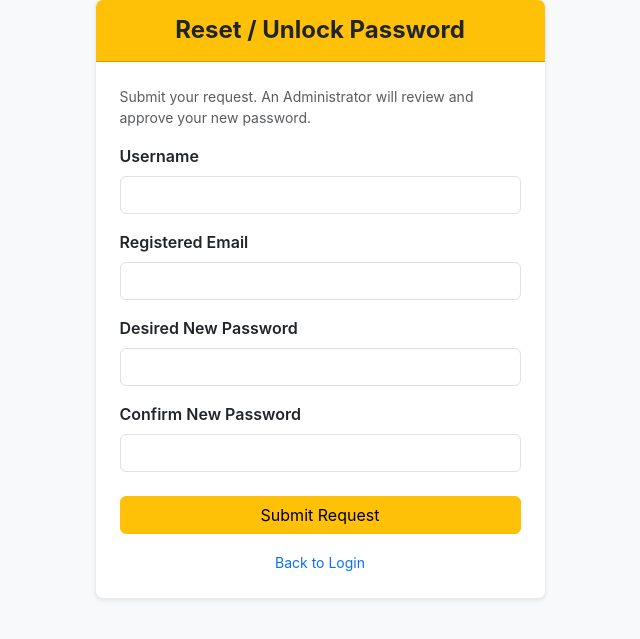
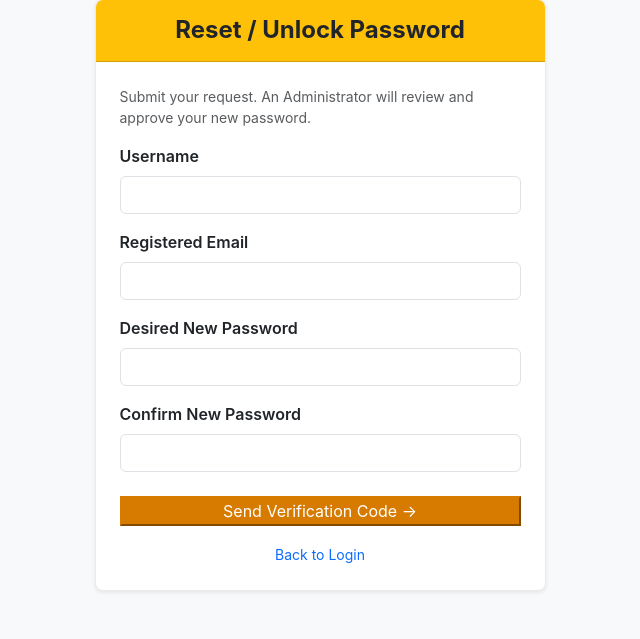
Before and after one commit to stephaniecana/Campus-hardware-inventory, a Flask app: page /reset-request in a window 1280 px wide. Shown: the part 105-744 px from the top of the page, without its empty margins (320-960 px from the left). Run offline with Flask 3, Linux system fonts and the light colour scheme; some libraries are stand-ins or nearby versions.

Commit message:
update otp

```diff
--- a/templates/reset.html
+++ b/templates/reset.html
@@ -28,7 +28,7 @@
                         <input type="password" name="confirm_password" class="form-control" required>
                     </div>
                     <div class="d-grid mt-4">
-                        <button type="submit" class="btn btn-warning">Submit Request</button>
+                        <button class="primary wide" type="submit" style="background-color: #d67a00; border-color: #d67a00; color: white;">Send Verification Code <span>→</span></button>
                     </div>
                 </form>
                 <div class="mt-3 text-center">
```
